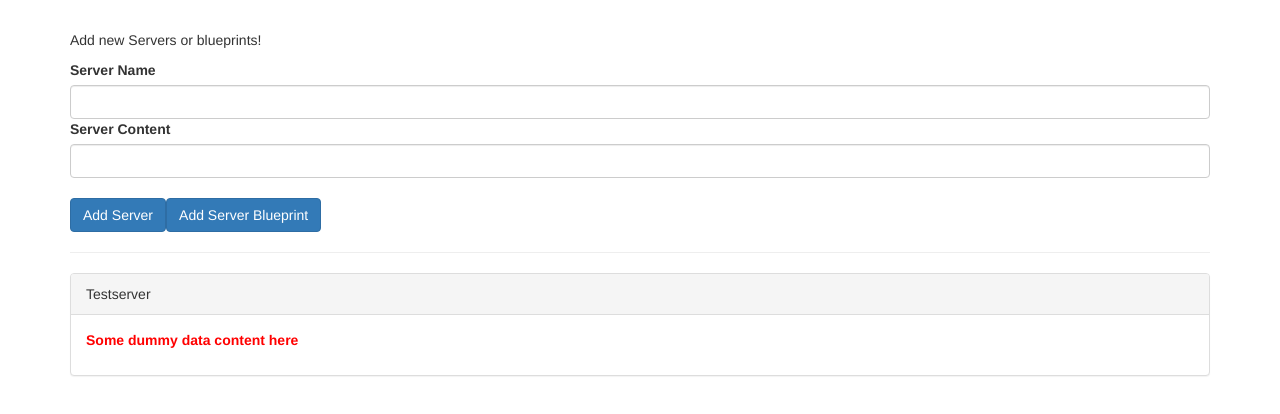
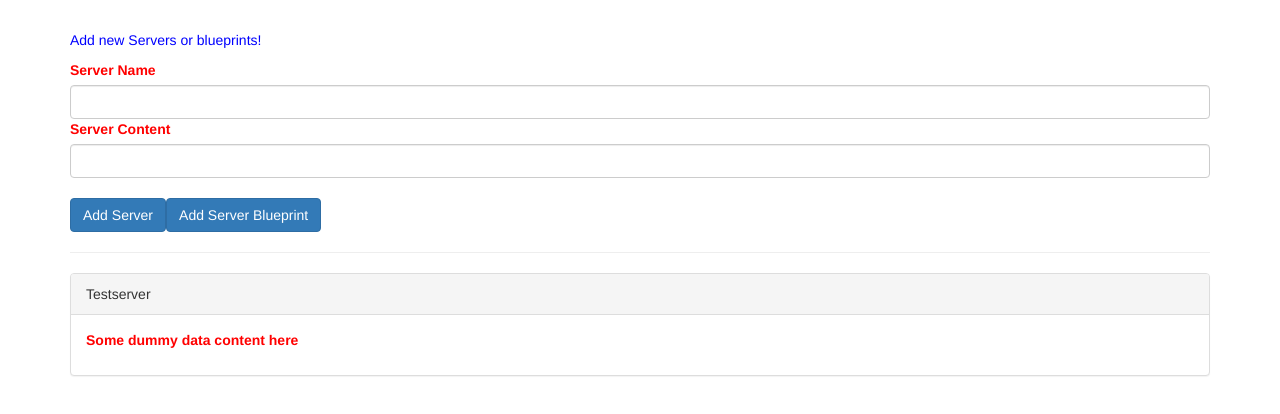
Before and after one commit to richardcalf/angular-the-complete-guide, an Angular app in the folder cmp-databinding-start/: page / in a window 1280 px wide. Shown: the top 414 px of the page. Built offline with nearby package versions, Linux system fonts and the light colour scheme.

Commit message:
section 5, video 72 more on encapsulation
you can set the ViewEncapsulation at component level

```diff
--- a/cmp-databinding-start/src/app/server-element/server-element.component.css
+++ b/cmp-databinding-start/src/app/server-element/server-element.component.css
@@ -1,3 +1,7 @@
 p {
     color: blue;
+}
+
+label {
+    color: red;
   }
--- a/cmp-databinding-start/src/app/server-element/server-element.component.ts
+++ b/cmp-databinding-start/src/app/server-element/server-element.component.ts
@@ -1,9 +1,10 @@
-import { Component, OnInit, Input } from '@angular/core';
+import { Component, OnInit, Input, ViewEncapsulation } from '@angular/core';
 
 @Component({
   selector: 'app-server-element',
   templateUrl: './server-element.component.html',
-  styleUrls: ['./server-element.component.css']
+  styleUrls: ['./server-element.component.css'],
+  encapsulation: ViewEncapsulation.None
 })
 export class ServerElementComponent implements OnInit {
   @Input('srvElement') element: {type: string, name: string, content: string};
```
